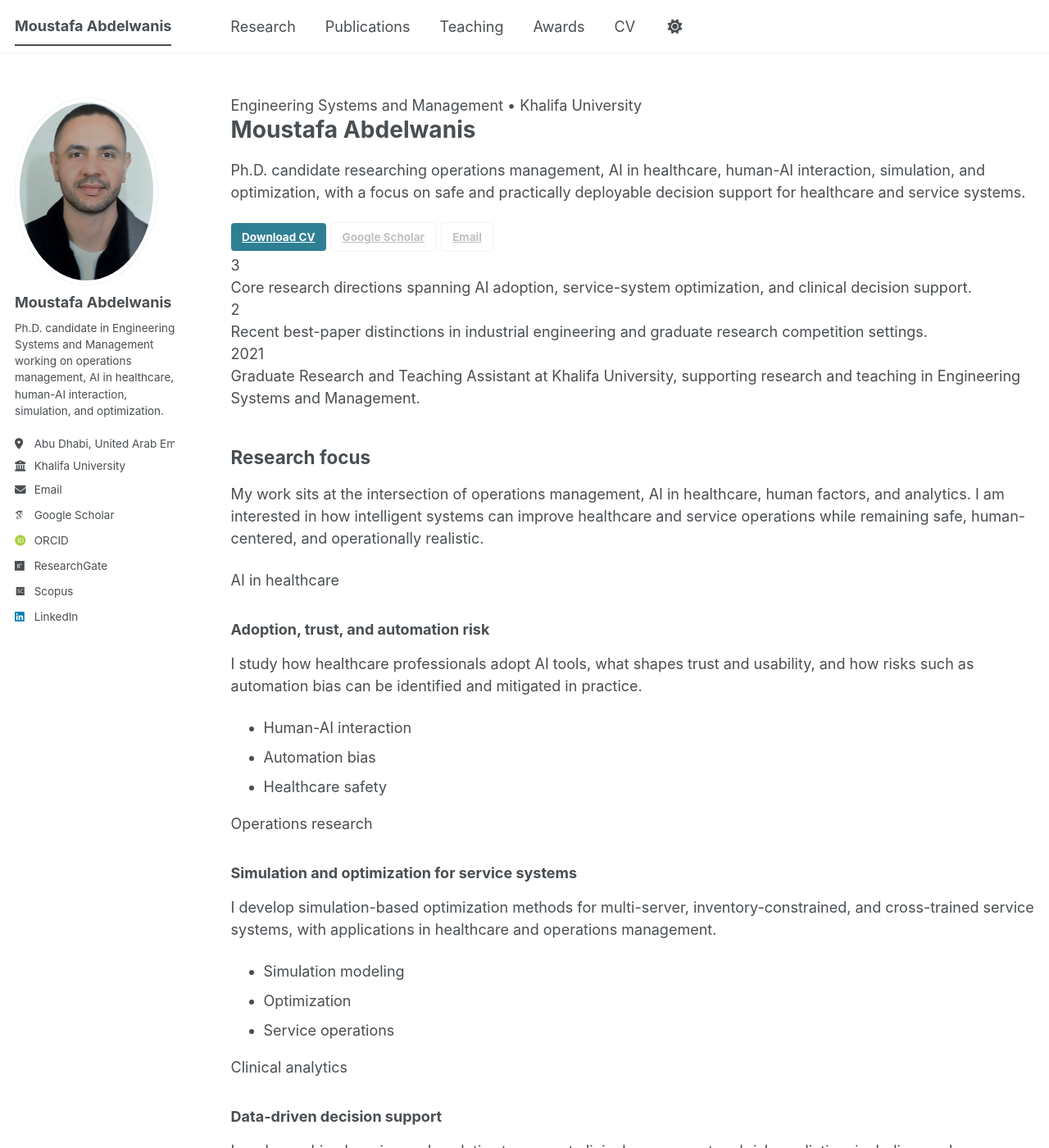
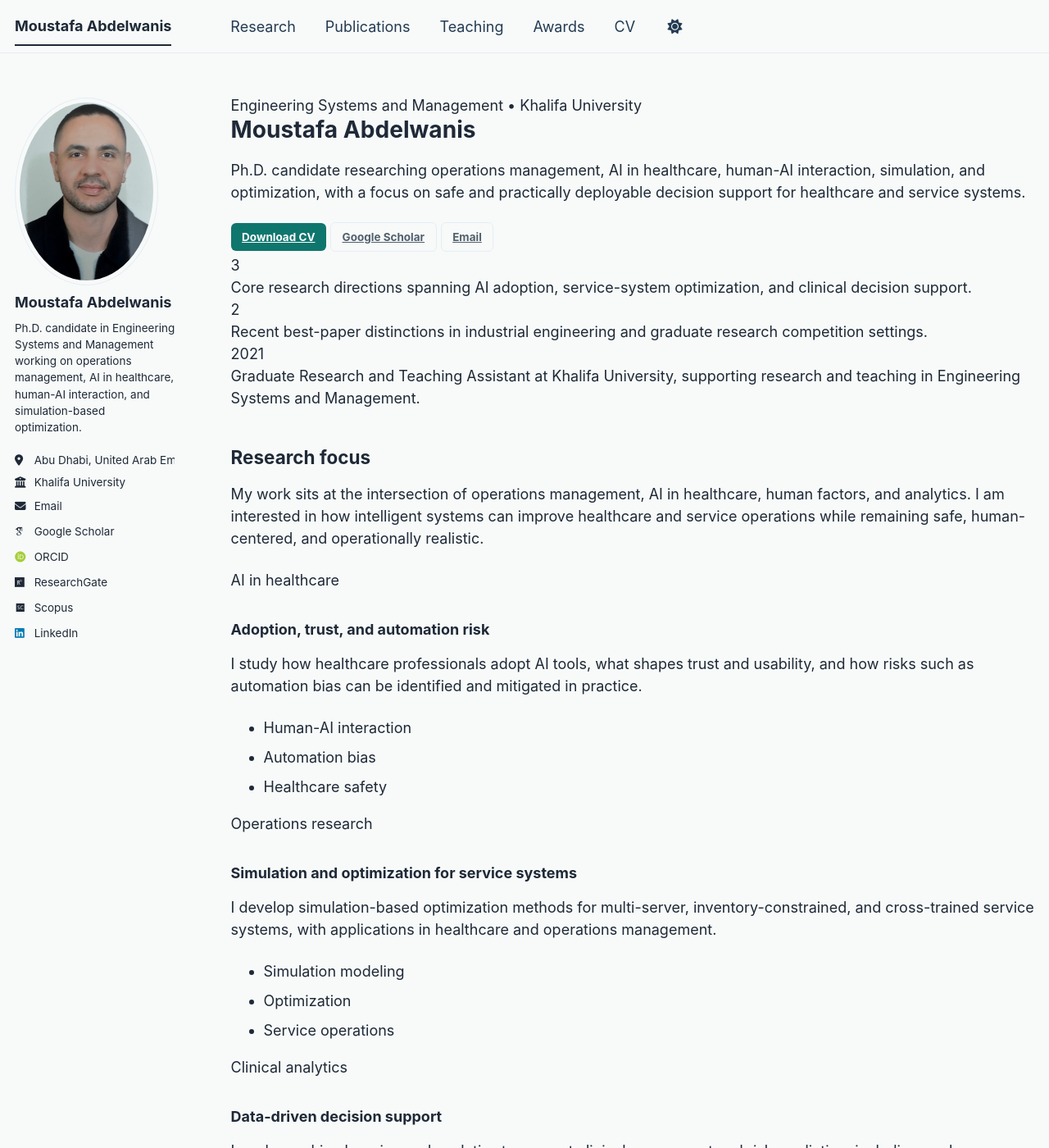
Before and after one commit to abdelwanismoustafa/abdelwanismoustafa.github.io, a Jekyll site: the page built from _pages/about.md, in a window 1280 px wide and 1400 px high. Shown: the whole window at 82% size. Built offline with Jekyll 4.4.1, drawn with Linux system fonts in a browser that asks for light colours; some web fonts are replaced; a script bundle is joined from its source files by our own code; library files that are not in the unit come from our copies.

Commit message:
_config.yml

```diff
--- a/_config.yml
+++ b/_config.yml
@@ -4,11 +4,11 @@
 
 # Basic Site Settings
 locale                   : "en-US"
-site_theme               : "default" # try "default" if you prefer a softer look
+site_theme               : "moustafa" # try "default" if you prefer a softer look
 title                    : "Moustafa Abdelwanis"
 title_separator          : "-"
 name                     : &name "Moustafa Abdelwanis"
-description              : &description "Ph.D. Candidate in Engineering Systems and Management at Khalifa University. Research in operations management, AI in healthcare, human-AI interaction, simulation, and optimization."
+description              : &description "Ph.D. Candidate in Engineering Systems and Management at Khalifa University. Research in operations management, AI in healthcare, human-AI interaction, and simulation-based optimization."
 url                      : https://abdelwanismoustafa.github.io
 baseurl                  : ""
 repository               : "abdelwanismoustafa/abdelwanismoustafa.github.io"
@@ -18,7 +18,7 @@ author:
   avatar           : "IMG_0089.jpeg" # place in /images/
   name             : "Moustafa Abdelwanis"
   pronouns         :
-  bio              : "Ph.D. candidate in Engineering Systems and Management working on operations management, AI in healthcare, human-AI interaction, simulation, and optimization."
+  bio              : "Ph.D. candidate in Engineering Systems and Management working on operations management, AI in healthcare, human-AI interaction, and simulation-based optimization."
   location         : "Abu Dhabi, United Arab Emirates"
   employer         : "Khalifa University"
   uri              :
```
